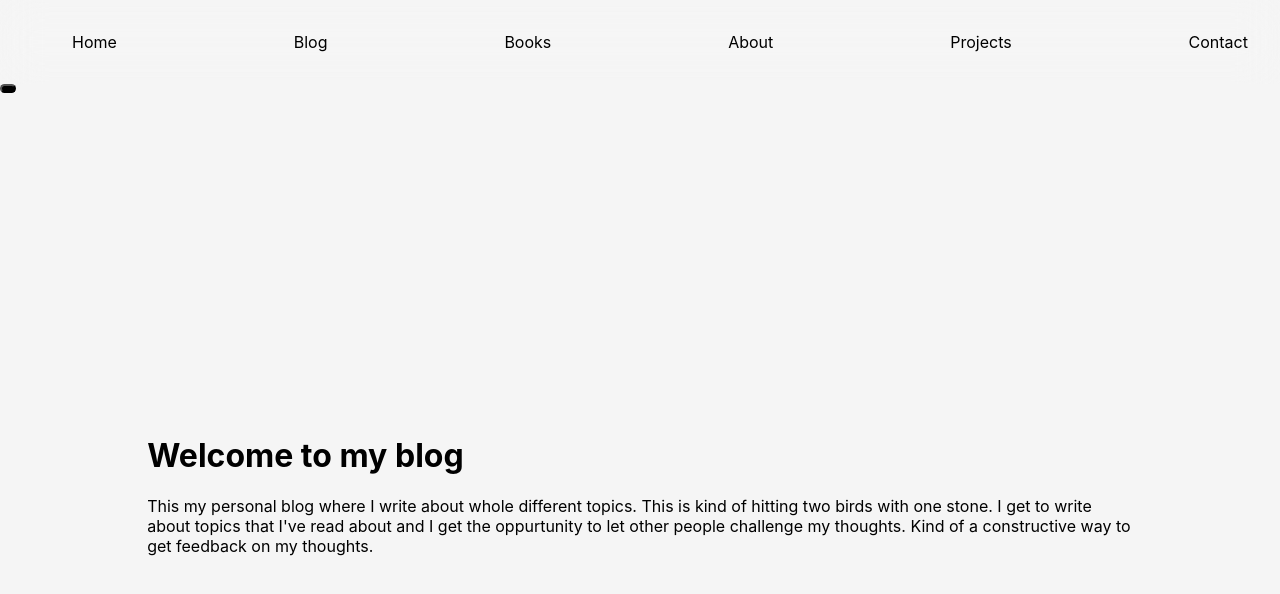
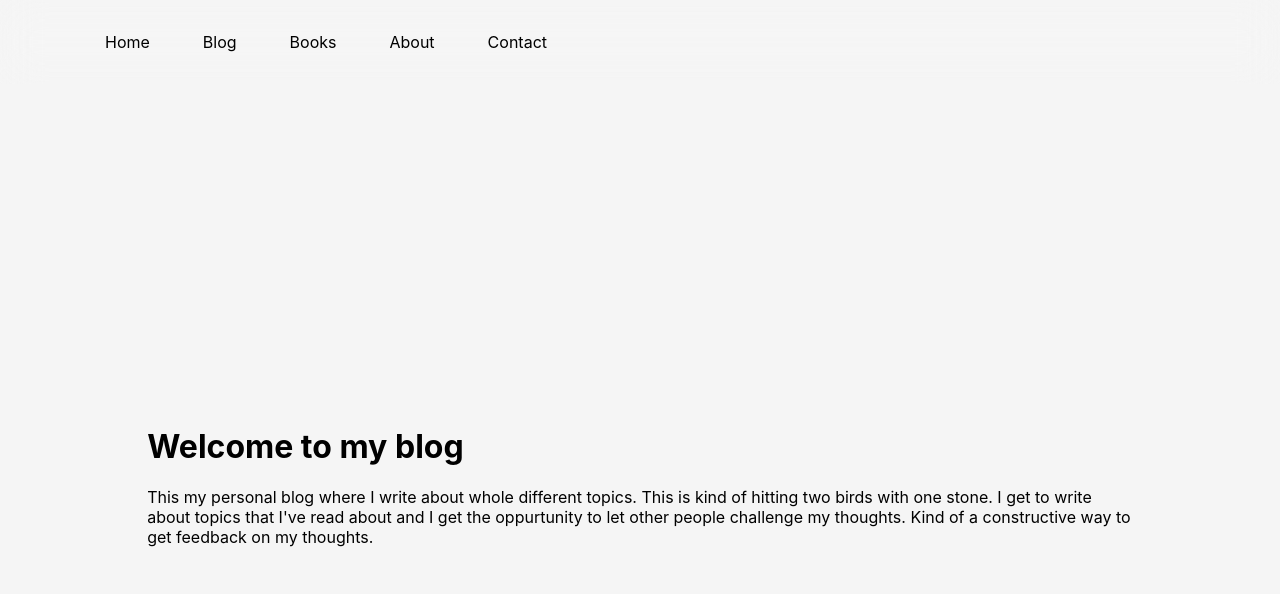
Before and after one commit to josephayman/josephayman.com, a Next.js app: page /blog in a window 1280 px wide. Shown: the top 594 px of the page. Built offline with nearby package versions, Linux system fonts and the light colour scheme.

Commit message:
Removed slug pages

```diff
--- a/components/Container.js
+++ b/components/Container.js
@@ -48,35 +48,6 @@ export default function Container(props) {
         )}
       </Head>
       <Navbar />
-      <button
-            aria-label="Toggle Dark Mode"
-            type="button"
-            className={style.darkModeButton}
-            onClick={() =>
-              setTheme(resolvedTheme === 'dark' ? 'light' : 'dark')
-            }
-          >
-            {mounted && (
-              <svg xmlns="http://www.w3.org/2000/svg" viewBox="0 0 24 24" fill="none" stroke="currentColor" className="w-5 h-5 text-gray-800 dark:text-gray-200"
-              >
-                {resolvedTheme === 'dark' ? (
-                  <path
-                    strokeLinecap="round"
-                    strokeLinejoin="round"
-                    strokeWidth={2}
-                    d="M12 3v1m0 16v1m9-9h-1M4 12H3m15.364 6.364l-.707-.707M6.343 6.343l-.707-.707m12.728 0l-.707.707M6.343 17.657l-.707.707M16 12a4 4 0 11-8 0 4 4 0 018 0z"
-                  />
-                ) : (
-                  <path
-                    strokeLinecap="round"
-                    strokeLinejoin="round"
-                    strokeWidth={2}
-                    d="M20.354 15.354A9 9 0 018.646 3.646 9.003 9.003 0 0012 21a9.003 9.003 0 008.354-5.646z"
-                  />
-                )}
-              </svg>
-            )}
-          </button>
       <main className={styles.main}>{children}</main>
     </div>
   );
--- a/components/Navbar.js
+++ b/components/Navbar.js
@@ -4,14 +4,15 @@ import Link from "next/link";
 export default function Navbar() {
   return (
     <nav className={styles.navbar}>
-        <ul className={styles.navbarLinks}>
-            <li><Link href="/">Home</Link></li>
-            <li><Link href="/blog">Blog</Link></li>
-            <li><Link href="/books">Books</Link></li>
-            <li><Link href="/about">About</Link></li>
-            <li><Link href="/projects">Projects</Link></li>
-            <li><Link href="/contact">Contact</Link></li>
+      <div className={styles.navMenu}>
+        <ul className={styles.navLinks}>
+            <li><Link className={styles.navLink} href="/">Home</Link></li>
+            <li ><Link className={styles.navLink} href="/blog">Blog</Link></li>
+            <li ><Link className={styles.navLink} href="/books">Books</Link></li>
+            <li ><Link className={styles.navLink} href="/about">About</Link></li>
+            <li ><Link className={styles.navLink} href="/contact">Contact</Link></li>
         </ul>
+      </div>
     </nav>
   )
 }
--- a/components/Navbar.module.css
+++ b/components/Navbar.module.css
@@ -9,10 +9,21 @@
     padding: 1rem 2rem;
   }
 
-  .navbar .navbarLinks {
+  .navMenu {
     display: flex;
     justify-content: space-between;
     align-items: center;
-    width: 100%;
-    list-style-type: none;
+    list-style: none;
+    text-align: center;
   }
+
+.navLinks {
+    display: flex;
+    list-style: none;
+  }
+
+
+  .navLink {
+      padding: 20px;
+      margin-left: 13px;
+  }
--- a/layouts/blog.js
+++ b/layouts/blog.js
@@ -1,7 +1,7 @@
 import Container from "../components/Container";
 import Styles from "../styles/Home.module.css";
 
-export default function Blog({ children, post }) {
+export default function BlogLayout({ children, post }) {
   return (
     <Container
     title={`${post.title} – Joseph Ayman`}
```
Also changed, not shown: pages/contact.js (added, +16 -0 lines), pages/index.js (+6 -10 lines), pages/blog/[slug].js (deleted), pages/books/[slug].js (deleted).
